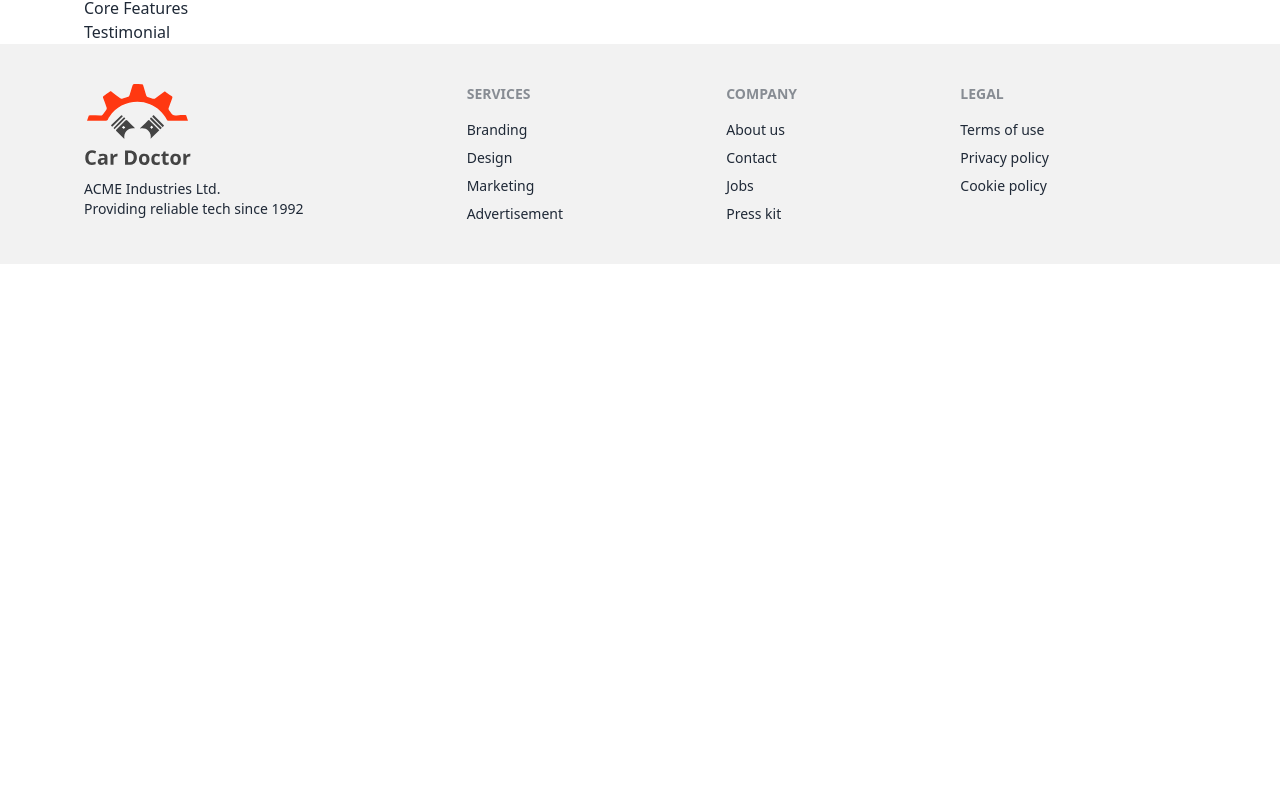
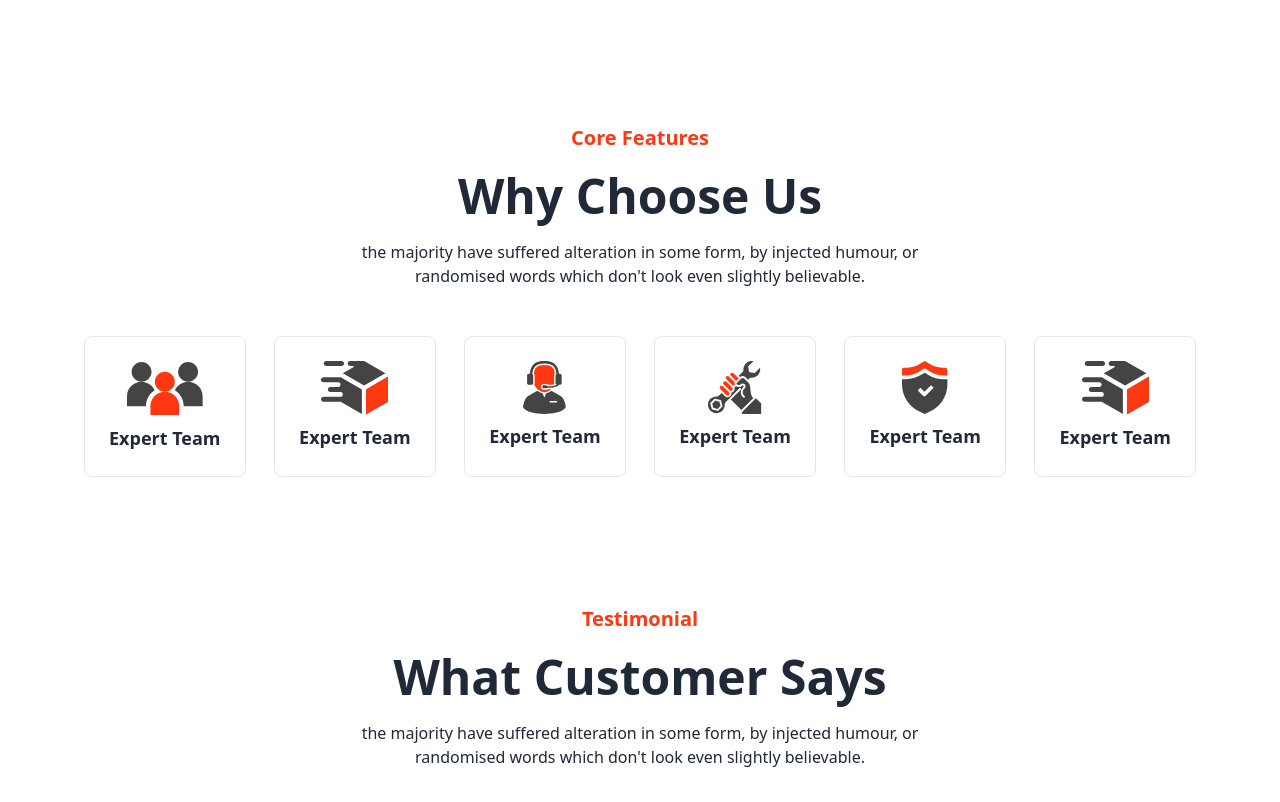
Before and after one commit to SakibAlHasan10/car-doctor, a React (Vite) app: page / in a window 1280 px wide. Shown: the part 4678-5480 px from the top of the page. Before the commit the page ends 4982 px from the top, so only its background shows below. Built offline with nearby package versions, Linux system fonts and the light colour scheme.

Commit message:
added our team and core feature

```diff
--- a/src/Layout/Home/CoreFeatures/CoreFeatures.jsx
+++ b/src/Layout/Home/CoreFeatures/CoreFeatures.jsx
@@ -1,10 +1,46 @@
-
+import img1 from "../../../../src/assets/icons/group.svg";
+import img2 from "../../../../src/assets/icons/deliveryt.svg";
+import img3 from "../../../../src/assets/icons/person.svg";
+import img4 from "../../../../src/assets/icons/Wrench.svg";
+import img5 from "../../../../src/assets/icons/check.svg";
+import img6 from "../../../../src/assets/icons/deliveryt.svg";
 const CoreFeatures = () => {
-    return (
-        <div>
-            Core Features
+  return (
+    <div className="text-center mt-32">
+      <h3 className="text-primary text-xl mb-5 font-bold">Core Features</h3>
+      <h2 className="text-5xl font-bold">Why Choose Us</h2>
+      <p className="text-base mt-5 mb-12 font-normal w-[650px] mx-auto">
+        the majority have suffered alteration in some form, by injected humour,
+        or randomised words which don&apos;t look even slightly believable.{" "}
+      </p>
+      <div className="flex justify-between">
+        <div className="border p-6 rounded-lg hover:bg-primary hover:text-white">
+          <img src={img1} alt="" className="mx-auto mb-2 " />
+          <h3 className="text-lg font-bold">Expert Team</h3>
         </div>
-    );
+        <div className="border p-6 rounded-lg hover:bg-primary hover:text-white">
+          <img src={img2} alt="" className="mx-auto mb-2 " />
+          <h3 className="text-lg font-bold">Expert Team</h3>
+        </div>
+        <div className="border p-6 rounded-lg hover:bg-primary hover:text-white">
+          <img src={img3} alt="" className="mx-auto mb-2 " />
+          <h3 className="text-lg font-bold">Expert Team</h3>
+        </div>
+        <div className="border p-6 rounded-lg hover:bg-primary hover:text-white">
+          <img src={img4} alt="" className="mx-auto mb-2 " />
+          <h3 className="text-lg font-bold">Expert Team</h3>
+        </div>
+        <div className="border p-6 rounded-lg hover:bg-primary hover:text-white">
+          <img src={img5} alt="" className="mx-auto mb-2 " />
+          <h3 className="text-lg font-bold">Expert Team</h3>
+        </div>
+        <div className="border p-6 rounded-lg hover:bg-primary hover:text-white">
+          <img src={img6} alt="" className="mx-auto mb-2 " />
+          <h3 className="text-lg font-bold">Expert Team</h3>
+        </div>
+      </div>
+    </div>
+  );
 };
 
 export default CoreFeatures;
--- a/src/Layout/Home/OurTeam/OurTeam.jsx
+++ b/src/Layout/Home/OurTeam/OurTeam.jsx
@@ -1,4 +1,4 @@
-import { Navigation, Pagination, Scrollbar, A11y } from "swiper/modules";
+import { Navigation} from "swiper/modules";
 import { Swiper, SwiperSlide } from "swiper/react";
 import {
   FaTwitter,
@@ -8,8 +8,6 @@ import {
 } from "react-icons/fa";
 import "swiper/css";
 import "swiper/css/navigation";
-import "swiper/css/pagination";
-import "swiper/css/scrollbar";
 const OurTeam = () => {
   return (
     <div>
@@ -23,11 +21,11 @@ const OurTeam = () => {
         </p>
       </div>
       <Swiper
-        modules={[Navigation, Pagination, Scrollbar, A11y]}
+        modules={[Navigation]}
         spaceBetween={50}
         slidesPerView={3}
         navigation
-        pagination={{ clickable: true }}
+        // pagination={{ clickable: true }}
       >
         <SwiperSlide>
           <div className="border-2 p-5 rounded-xl">
--- a/src/Layout/Home/Testimonial/Testimonial.jsx
+++ b/src/Layout/Home/Testimonial/Testimonial.jsx
@@ -1,10 +1,17 @@
-
 const Testimonial = () => {
-    return (
-        <div>
-            Testimonial
-        </div>
-    );
+  return (
+    <div>
+      <div className="text-center mt-32">
+        <h3 className="text-primary text-xl mb-5 font-bold">Testimonial</h3>
+        <h2 className="text-5xl font-bold">What Customer Says</h2>
+        <p className="text-base mt-5 mb-12 font-normal w-[650px] mx-auto">
+          the majority have suffered alteration in some form, by injected
+          humour, or randomised words which don&apos;t look even slightly
+          believable.{" "}
+        </p>
+      </div>
+    </div>
+  );
 };
 
 export default Testimonial;
```
